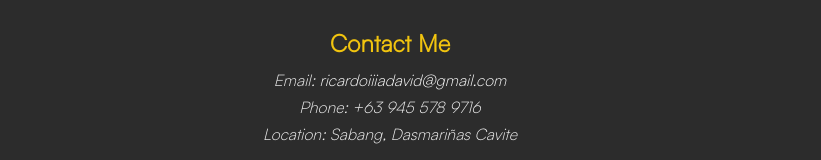
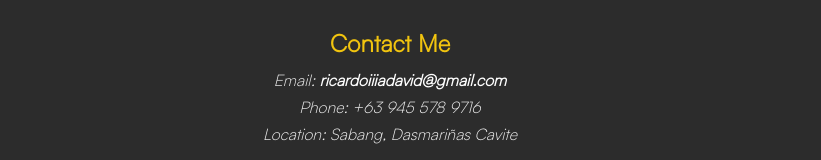
Before and after one commit to EP1C0829/RicardoDavid, a React (Create React App) app: page / in a window 1280 px wide. Shown: the part 3053-3213 px from the top of the page, without its empty margins (250-1071 px from the left). Built offline with nearby package versions, Linux system fonts and the light colour scheme.

Commit message:
thirteen commit

```diff
--- a/src/App.css
+++ b/src/App.css
@@ -397,7 +397,8 @@ footer p {
 
 .email-link {
   color: white; /* Makes the email link text white */
-  text-decoration: none; /* Removes the underline */
+  text-decoration: none;
+  font-weight: bolder; /* Removes the underline */
 }
 
 .email-link:hover {
```
